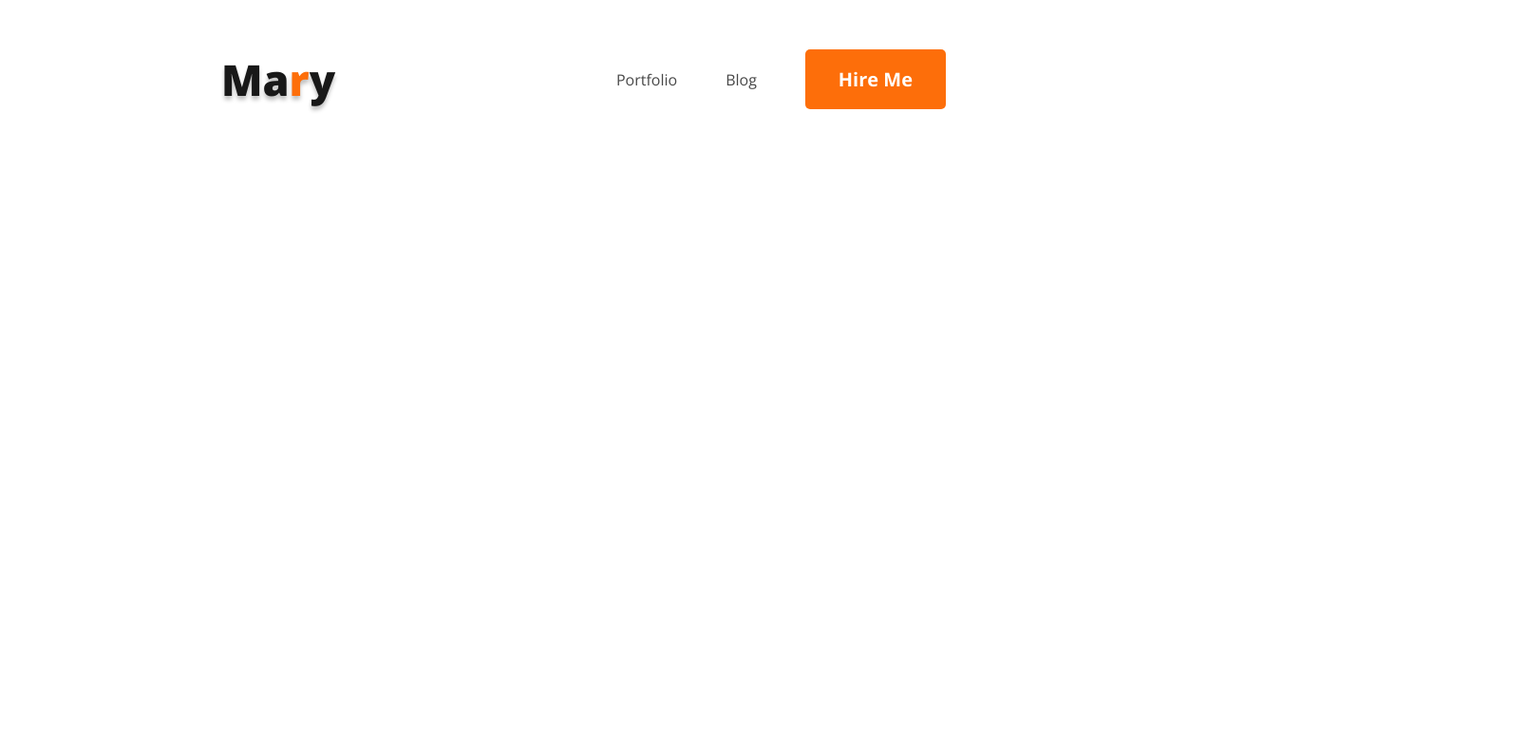
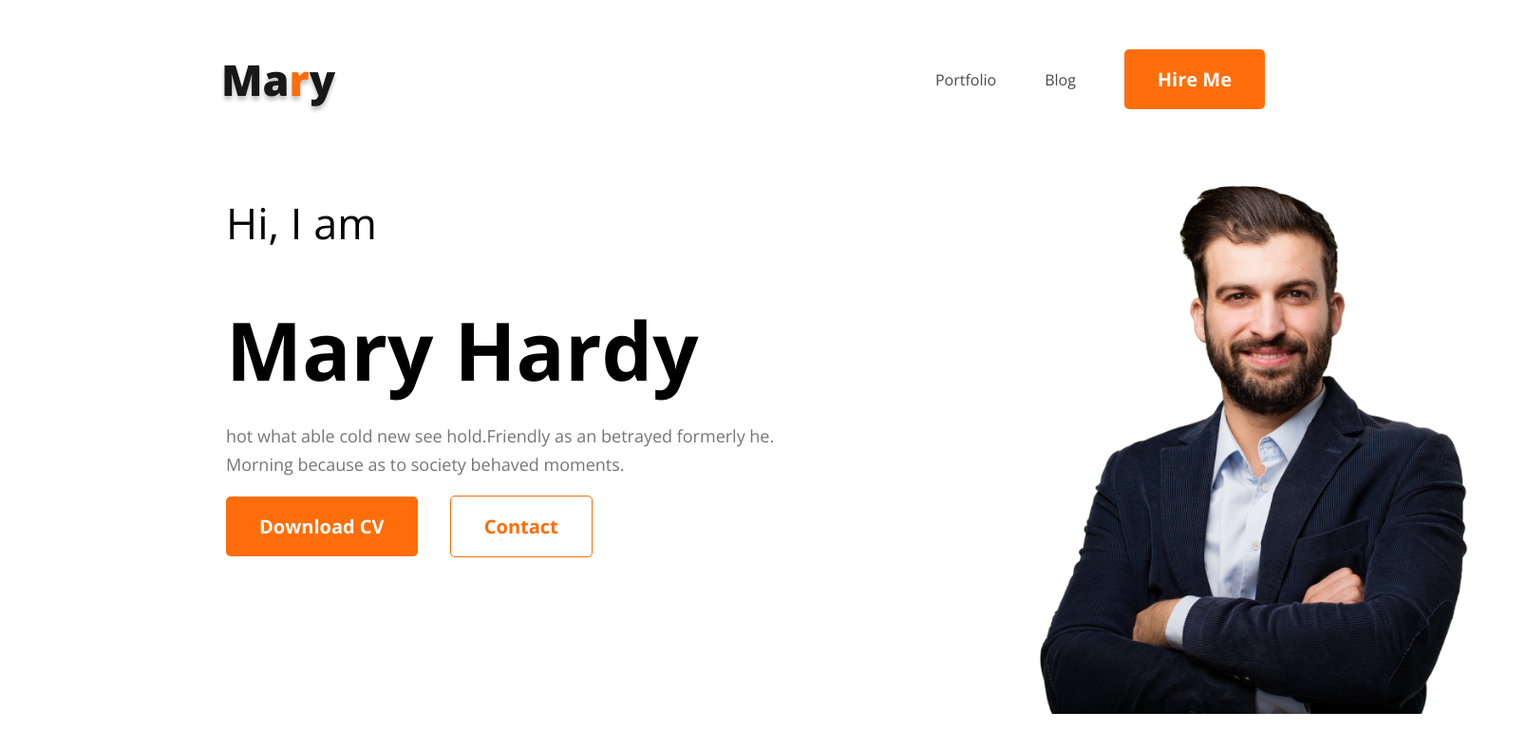
Before and after one commit to Muntasirchy101/developer-portfolio, a plain HTML site: page index.html in a window 1280 px wide. Shown: the whole page at 95% size, 1608 px wide, since content can reach past the window. Drawn offline with nearby package versions, Linux system fonts and the light colour scheme.

Commit message:
banner completed

```diff
--- a/index.html
+++ b/index.html
@@ -1,5 +1,6 @@
 <!DOCTYPE html>
 <html lang="en">
+
 <head>
     <meta charset="UTF-8">
     <meta name="viewport" content="width=device-width, initial-scale=1.0">
@@ -9,8 +10,9 @@
     <link href="https://fonts.googleapis.com/css2?family=Open+Sans:wght@400;700;800&display=swap" rel="stylesheet">
     <link rel="stylesheet" href="styles/portfolio.css">
 </head>
+
 <body>
-    <header>
+    <header class="header">
         <nav>
             <h3 class="logo-title">Ma<span class="marry">r</span>y</h3>
             <ul>
@@ -19,6 +21,21 @@
                 <li><Button class="btn-primary">Hire Me</Button></li>
             </ul>
         </nav>
+
+        <div id="banner">
+            <div class="banner-content">
+                <h3>Hi, I am</h3>
+                <h1>Mary Hardy</h1>
+                <p>hot what able cold new see hold.Friendly as an betrayed formerly he. Morning because as to society
+                    behaved moments.</p>
+                <button class="btn-primary">Download CV</button>
+                <button class="btn-primary contact_btn">Contact</button>
+            </div>
+            <div class="banner-img">
+                <img class="profile" src="images/hardy.png" alt="Hardy photo">
+            </div>
+        </div>
     </header>
 </body>
+
 </html>
--- a/styles/portfolio.css
+++ b/styles/portfolio.css
@@ -7,6 +7,7 @@
 :root {
     --Dark-color: #181818;
     --dark2: #474747;
+    --dark3: #757575;
     --white-Color: #fff;
 }
 
@@ -24,7 +25,10 @@
 
 /* header starts here */
 
-
+.header {
+    width: 1600px;
+    height: 837px;
+}
 
 
 /* ------nav starts here------  */
@@ -68,4 +72,58 @@ nav li a {
 
 
 
+/* banner starts here */
+
+#banner {
+    display: flex;
+    align-items: center;
+}
+
+.banner-content {
+    width: 585px;
+    padding: 0 230px 184px;
+}
+
+.banner-content h3 {
+    color: --dark2;
+    font-size: 45px;
+    font-weight: 500;
+
+}
+
+.banner-content h1 {
+    color: --Dark-01;
+    font-size: 85px;
+    font-style: normal;
+    font-weight: 700;
+    line-height: normal;
+    margin: 5px 0;
+}
+
+.banner-content p {
+    color: var(--dark3);
+    font-size: 18px;
+    font-style: normal;
+    font-weight: 400;
+    line-height: 30px;
+}
+
+.contact_btn {
+    color: #FD6E0A;
+    text-align: center;
+    font-size: 20px;
+    background-color: var(--white-Color);
+    border-radius: 5px;
+    border: 1px solid #FD6E0A;
+    margin-left: 30px;
+}
+
+#banner .profile {
+    width: 500px;
+}
+
+
+/* banner ends here  */
+
+
 /* header ends here  */
```
